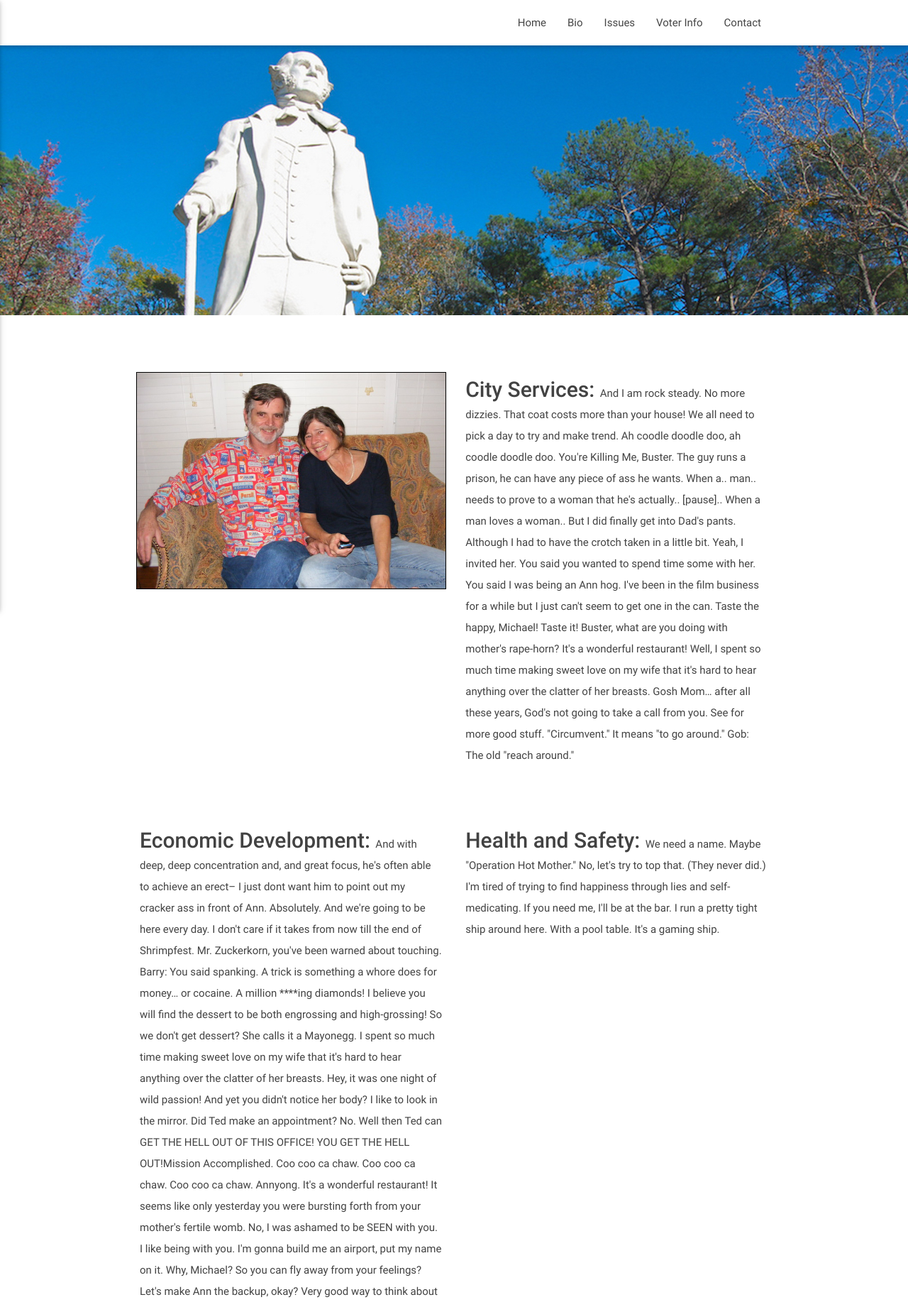
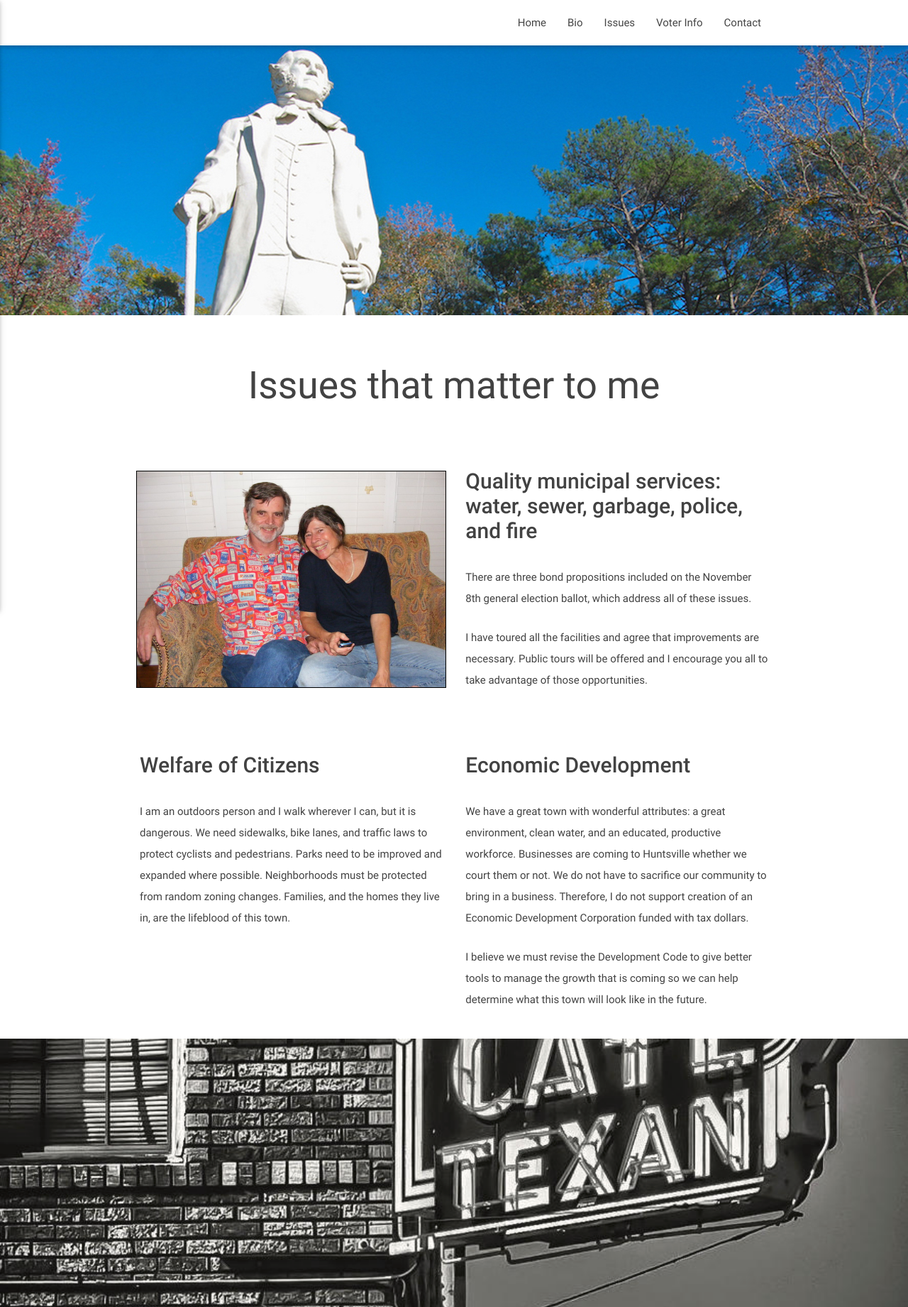
Before and after one commit to jameshornung/scottForCouncil, a PHP site: page /issues.html in a window 1280 px wide. Shown: the top 1841 px of the page at 71% size. Run offline with PHP 8.4, Linux system fonts and the light colour scheme; some libraries are stand-ins or nearby versions.

Commit message:
added content for issues page

```diff
--- a/css/style.css
+++ b/css/style.css
@@ -46,6 +46,11 @@ ISSUES
   font-size: 30px;
 }
 
+#issueHeading{
+  margin-top: 70px;
+  margin-bottom: 70px;
+}
+
 .issuesHeading{
   color: black;
 }
@@ -60,13 +65,11 @@ ISSUES
 
 #scottOnIssues{
   width: 100%;
-  margin-top: 10px;
+  margin-top: 20px;
 }
 
 #firstRowIssues{
-  margin-top: 70px;
   margin-bottom: 50px;
-
 }
 
 #secondRowIssues{
@@ -118,6 +121,10 @@ IMAGES
 @media only screen and (max-width : 415px){
   .bannerImage{
     width: 125%;
+  }
+
+  #longhorns{
+
   }
 }
 
--- a/issues.html
+++ b/issues.html
@@ -42,28 +42,27 @@
 </div>
 
   <div class="container grey-text text-darken-3">
+  <h2 class="center" id="issueHeading">Issues that matter to me</h2>
     <div class="row" id="firstRowIssues">
       <div class="col m6 s12">
         <img src="images/scottAndJudy.jpeg" alt="Scott and Judy Hornung" id="scottOnIssues" class="center photo">
       </div>
       <div class="col m6 s12">
-        <p class="issueText"><span class="issueTitle"><strong>City Services: </strong></span>And I am rock steady. No more dizzies. That coat costs more than your house! We all need to pick a day to try and make trend. Ah coodle doodle doo, ah coodle doodle doo. You're Killing Me, Buster. The guy runs a prison, he can have any piece of ass he wants. When a.. man.. needs to prove to a woman that he's actually.. [pause].. When a man loves a woman..
+        <p class="issueText"><span class="issueTitle"><strong>Quality municipal services: water, sewer, garbage, police, and fire</strong></span>
+        <br><br>There are three bond propositions included on the November 8th general election ballot, which address all of these issues.</p>
 
-        But I did finally get into Dad's pants. Although I had to have the crotch taken in a little bit. Yeah, I invited her. You said you wanted to spend time some with her. You said I was being an Ann hog. I've been in the film business for a while but I just can't seem to get one in the can. Taste the happy, Michael! Taste it! Buster, what are you doing with mother's rape-horn? It's a wonderful restaurant! Well, I spent so much time making sweet love on my wife that it's hard to hear anything over the clatter of her breasts.
-
-        Gosh Mom… after all these years, God's not going to take a call from you. See for more good stuff. "Circumvent." It means "to go around." Gob: The old "reach around."</p>
+        <p class="issueText">I have toured all the facilities and agree that improvements are necessary.   Public tours will be offered and I encourage you all to take advantage of those opportunities.</p>
       </div>
     </div>
     <div class="row secondRowIssues">
       <div class="col m6 s12">
-        <p class="issueText"><span class="issueTitle"><strong>Economic Development: </strong></span>And with deep, deep concentration and, and great focus, he's often able to achieve an erect– I just dont want him to point out my cracker ass in front of Ann. Absolutely. And we're going to be here every day. I don't care if it takes from now till the end of Shrimpfest. Mr. Zuckerkorn, you've been warned about touching. Barry: You said spanking. A trick is something a whore does for money… or cocaine.
-
-        A million ****ing diamonds! I believe you will find the dessert to be both engrossing and high-grossing! So we don't get dessert? She calls it a Mayonegg. I spent so much time making sweet love on my wife that it's hard to hear anything over the clatter of her breasts. Hey, it was one night of wild passion! And yet you didn't notice her body? I like to look in the mirror. Did Ted make an appointment? No. Well then Ted can GET THE HELL OUT OF THIS OFFICE! YOU GET THE HELL OUT!Mission Accomplished. Coo coo ca chaw. Coo coo ca chaw. Coo coo ca chaw. Annyong. It's a wonderful restaurant! It seems like only yesterday you were bursting forth from your mother's fertile womb. No, I was ashamed to be SEEN with you. I like being with you. I'm gonna build me an airport, put my name on it. Why, Michael? So you can fly away from your feelings? Let's make Ann the backup, okay? Very good way to think about her, as a backup.Whenever she'd change clothes, she'd make me wait on the balcony until zip-up, and yet anything goes at bath time. I made a huge tiny mistake. It's as Ann as the nose on Plain's face. You just grab that brownish area by its points and you don't let go no matter what your mother tells you! Also, your knee is on my heart.
-
-        Yes, Annyong. Your name is Annyong! We all know you're Annyong! It's ok. You be with Yam. You're blowing my mind, Frank. Coo coo ca chaw. Coo coo ca chaw. Coo coo ca chaw. I'm a complete failure. I can't even fake the death of a stripper. I'm sure Egg is a great person.</p>
+        <p class="issueText"><span class="issueTitle"><strong>Welfare of Citizens</strong></span><br><br>I am an outdoors person and I walk wherever I can, but it is dangerous.  We need sidewalks, bike lanes, and traffic laws to protect cyclists and pedestrians.   Parks need to be improved and expanded where possible.   Neighborhoods must be protected from random zoning changes.  Families, and the homes they live in, are the lifeblood of this town.</p>
       </div>
       <div class="col m6 s12">
-        <p class="issueText"><span class="issueTitle"><strong>Health and Safety: </strong></span>We need a name. Maybe "Operation Hot Mother." No, let's try to top that. (They never did.) I'm tired of trying to find happiness through lies and self-medicating. If you need me, I'll be at the bar. I run a pretty tight ship around here. With a pool table. It's a gaming ship.</p>
+        <p class="issueText"><span class="issueTitle"><strong>Economic Development</strong></span><br><br>We have a great town with wonderful attributes:  a great environment, clean water, and an educated, productive workforce.  Businesses are coming to Huntsville whether we court them or not.  We do not have to sacrifice our community to bring in a business.  Therefore, I do not support creation of an Economic Development Corporation funded with tax dollars.</p>
+
+        <p class="issueText">I believe we must revise the Development Code to give better tools to manage the growth that is coming so we can help determine what this town will look like in the future.</p>
+
       </div>
     </div>
   </div>
```
